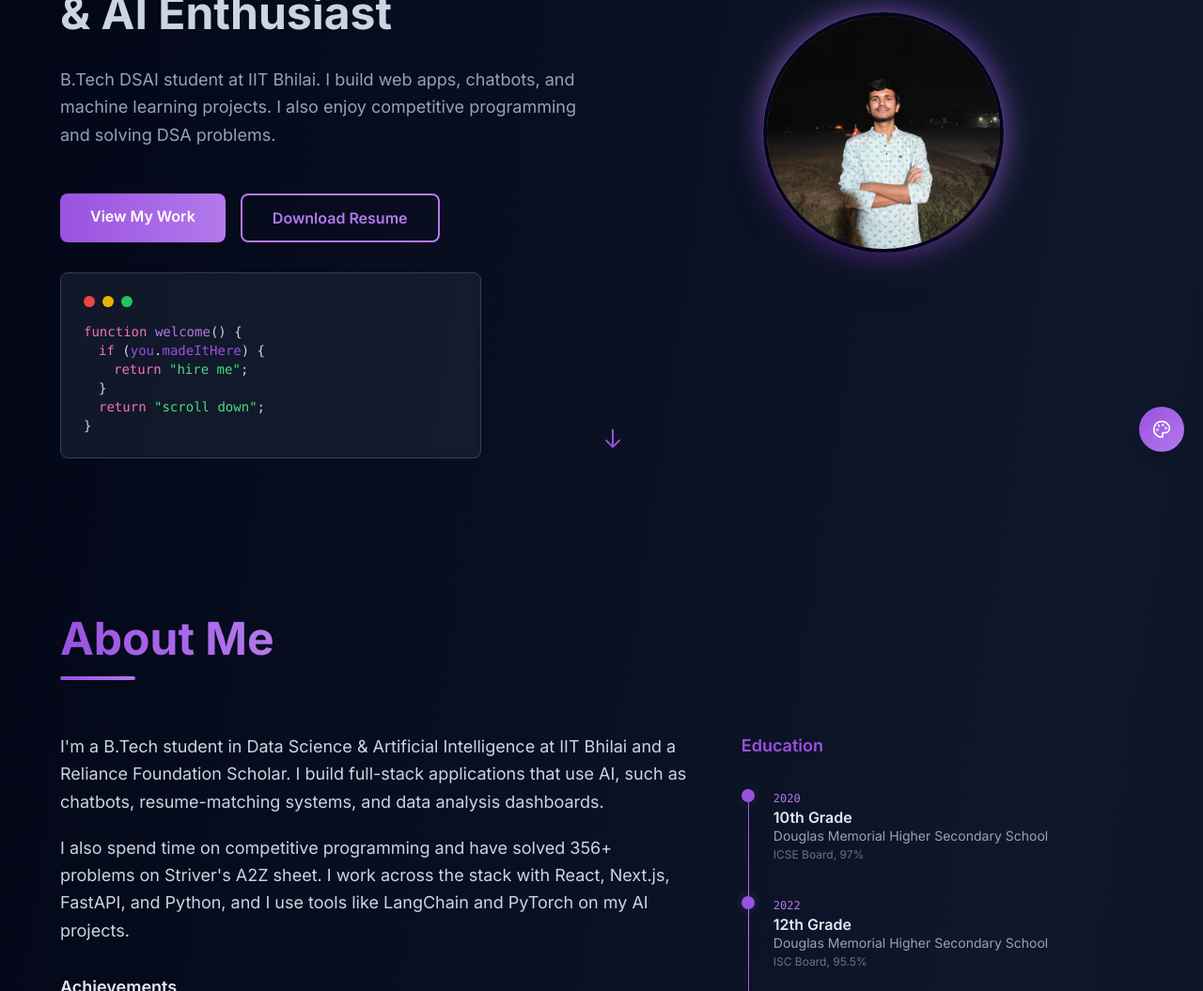
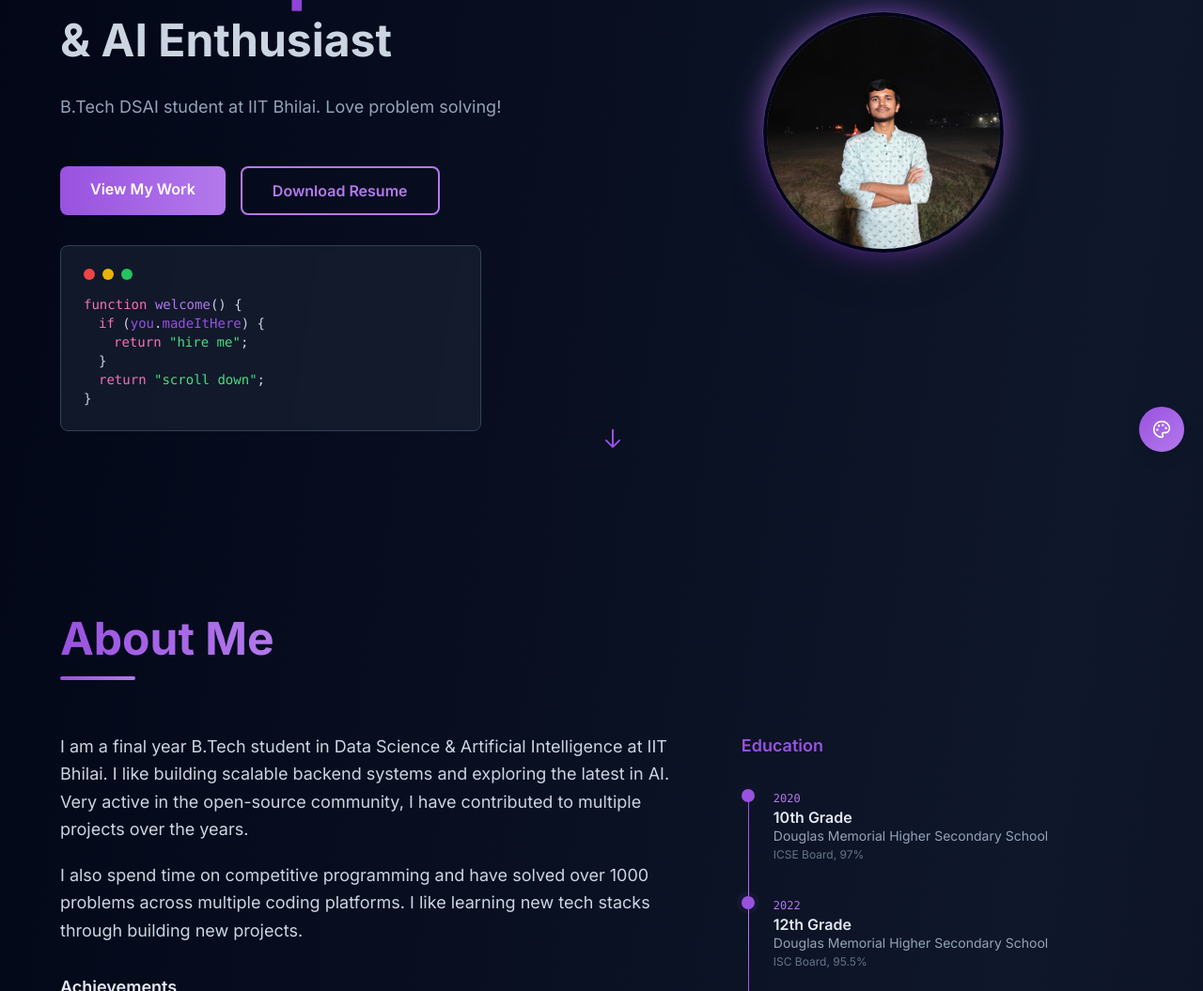
Before and after one commit to Akshats-git/Portfolio, a Next.js app: page / in a window 1280 px wide. Shown: the part 299-1354 px from the top of the page at 94% size. Built offline with nearby package versions, Linux system fonts and the light colour scheme; no server answers.

Commit message:
feat: update personal descriptions in About and Hero components

```diff
--- a/src/components/About.tsx
+++ b/src/components/About.tsx
@@ -66,16 +66,13 @@ const About = () => {
           <motion.div variants={itemVariants} className="space-y-8 lg:col-span-3">
             <div className="space-y-5">
               <p className="text-lg text-slate-300 leading-relaxed">
-                I&apos;m a B.Tech student in Data Science &amp; Artificial Intelligence
-                at IIT Bhilai and a Reliance Foundation Scholar. I build full-stack
-                applications that use AI, such as chatbots, resume-matching systems,
-                and data analysis dashboards.
+                I am a final year B.Tech student in Data Science &amp; Artificial Intelligence
+                at IIT Bhilai. I like building scalable backend systems and exploring the latest in AI. Very active
+                in the open-source community, I have contributed to multiple projects over the years.
               </p>
               <p className="text-lg text-slate-300 leading-relaxed">
-                I also spend time on competitive programming and have solved 356+
-                problems on Striver&apos;s A2Z sheet. I work across the stack with
-                React, Next.js, FastAPI, and Python, and I use tools like LangChain
-                and PyTorch on my AI projects.
+                I also spend time on competitive programming and have solved over 1000
+                problems across multiple coding platforms. I like learning new tech stacks through building new projects.
               </p>
             </div>
 
--- a/src/components/Blogs.tsx
+++ b/src/components/Blogs.tsx
@@ -50,7 +50,7 @@ const Blogs = () => {
           viewport={{ once: true }}
           className="text-center mb-16"
         >
-          <h2 className="text-4xl md:text-5xl font-bold mb-4 bg-clip-text text-transparent" style={{ backgroundImage: `linear-gradient(to right, ${theme.primary}, ${theme.secondary})` }}>
+          <h2 className="text-4xl md:text-5xl font-bold mb-4 leading-[1.15] pb-1 bg-clip-text text-transparent" style={{ backgroundImage: `linear-gradient(to right, ${theme.primary}, ${theme.secondary})` }}>
             Blog Posts
           </h2>
           <p className="text-slate-400 text-lg">
--- a/src/components/Hero.tsx
+++ b/src/components/Hero.tsx
@@ -60,9 +60,7 @@ const Hero = () => {
             variants={itemVariants}
             className="text-lg text-slate-400 leading-relaxed max-w-2xl"
           >
-            B.Tech DSAI student at IIT Bhilai. I build web apps, chatbots,
-            and machine learning projects. I also enjoy competitive
-            programming and solving DSA problems.
+            B.Tech DSAI student at IIT Bhilai. Love problem solving!
           </motion.p>
 
           {/* CTA Buttons */}
```
